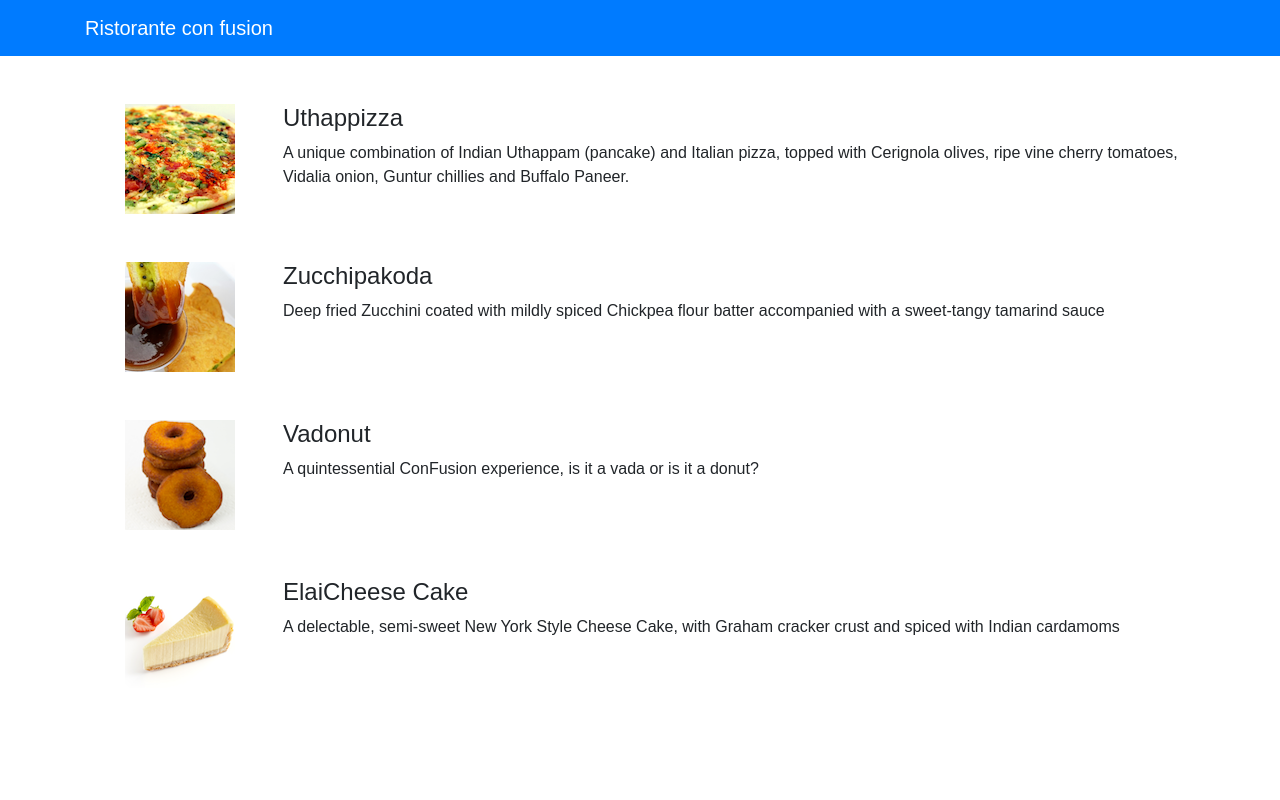
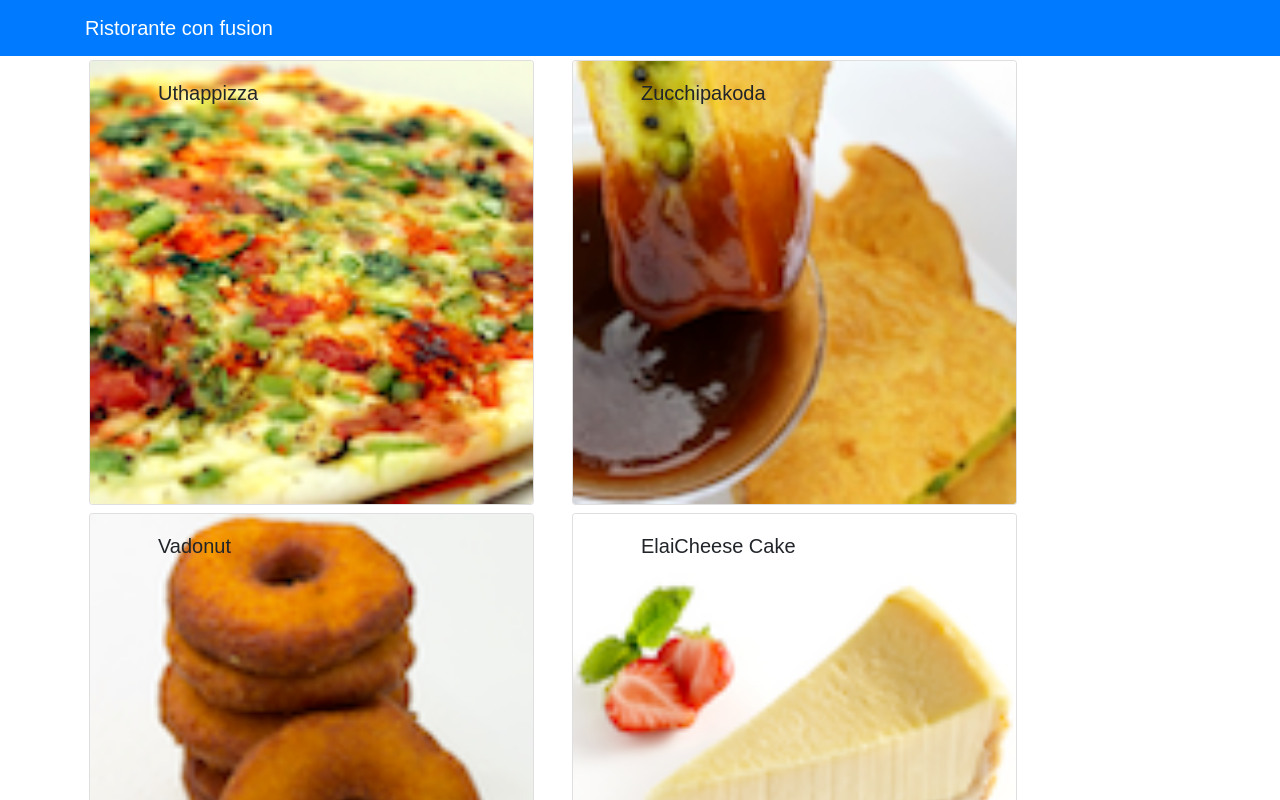
Before and after one commit to mohamed271220/hhkcWeek1, a React (Create React App) app: page / in a window 1280 px wide. Shown: the top 800 px of the page. Built offline with nearby package versions, Linux system fonts and the light colour scheme.

Commit message:
component pt2

```diff
--- a/src/App.js
+++ b/src/App.js
@@ -3,9 +3,18 @@
 import { Navbar, NavbarBrand } from 'reactstrap';
 import Menu from './components/menuComponent';
 import './App.css';
+import { DISHES } from './shared/dishes';
 
 
 class App extends Component {
+  constructor(props) {
+    super(props);
+
+    this.state={
+      dishes:DISHES
+    };
+  }
+
   render() {
     return (
       <div>
@@ -14,7 +23,7 @@
             <NavbarBrand href="/">Ristorante con fusion</NavbarBrand>
           </div>
         </Navbar>
-        <Menu />
+        <Menu dishes={this.state.dishes} />
       </div>
     );
   }
--- a/src/components/menuComponent.js
+++ b/src/components/menuComponent.js
@@ -1,77 +1,58 @@
 import React, { Component } from 'react';
-import { Media } from 'reactstrap';
+import { Card, CardImg, CardImgOverlay, CardBody, CardTitle,CardText } from 'reactstrap';
 
 class Menu extends Component {
 
     constructor(props) {
         super(props);
         this.state = {
-            dishes: [
-                {
-                    id: 0,
-                    name: 'Uthappizza',
-                    image: 'assets/images/uthappizza.png',
-                    category: 'mains',
-                    label: 'Hot',
-                    price: '4.99',
-                    description: 'A unique combination of Indian Uthappam (pancake) and Italian pizza, topped with Cerignola olives, ripe vine cherry tomatoes, Vidalia onion, Guntur chillies and Buffalo Paneer.'
-                },
-                {
-                    id: 1,
-                    name: 'Zucchipakoda',
-                    image: 'assets/images/zucchipakoda.png',
-                    category: 'appetizer',
-                    label: '',
-                    price: '1.99',
-                    description: 'Deep fried Zucchini coated with mildly spiced Chickpea flour batter accompanied with a sweet-tangy tamarind sauce'
-                },
-                {
-                    id: 2,
-                    name: 'Vadonut',
-                    image: 'assets/images/vadonut.png',
-                    category: 'appetizer',
-                    label: 'New',
-                    price: '1.99',
-                    description: 'A quintessential ConFusion experience, is it a vada or is it a donut?'
-                },
-                {
-                    id: 3,
-                    name: 'ElaiCheese Cake',
-                    image: 'assets/images/elaicheesecake.png',
-                    category: 'dessert',
-                    label: '',
-                    price: '2.99',
-                    description: 'A delectable, semi-sweet New York Style Cheese Cake, with Graham cracker crust and spiced with Indian cardamoms'
-                }
-
-            ]
+            selectedDish: null
+        }
+    }
+    onDishSelect(dish) {
+        this.setState({ selectedDish: dish })
+    }
+    renderDish(dish) {
+        if (dish != null) {
+            return (
+                <Card>
+                    < CardImg width="100%" src={dish.image} alt={dish.name} />
+                    <CardBody >
+                        <CardTitle heading>{dish.name}</CardTitle>
+                        <CardText >{dish.description}</CardText>
+                    </CardBody>
+                </Card>
+            )
+        }
+        else {
+            return (
+                <div></div>
+            )
         }
     }
     render() {
         //returns the corresponding html
-        const menu = this.state.dishes.map((dish) => {
+        const menu = this.props.dishes.map((dish) => {
             return (
-                <div key={dish.id} className='col-12 mt-5'>
+                <div key={dish.id} className='col-12 col-md-5 m-1'>
                     {/* key attribute to sub in the list Component */}
-                    <Media tag="li">
-                        <Media left middle>
-                            < Media object src={dish.image} alt={dish.name} />
-                        </Media>
-                        <Media body className="ml-5">
-                            <Media heading>{dish.name}</Media>
-                            <p>{dish.description}</p>
-                        </Media>
-                    </Media>
+                    <Card onClick={() => this.onDishSelect(dish)}>
+                        < CardImg width="100%" src={dish.image} alt={dish.name} />
+                        <CardImgOverlay body className="ml-5">
+                            <CardTitle heading>{dish.name}</CardTitle>
+                        </CardImgOverlay>
+                    </Card>
                 </div>
             );
         });
         return (
             <div className='container'>
                 <div className='row'>
-                    <Media list>
-                        {menu}
-                        {/* js var */}
-                    </Media>
+                    {menu}
+                    {/* js var */}
+                </div>
+                <div className='row'>
+                    {this.renderDish(this.state.selectedDish)}
                 </div>
             </div>
         );
--- /dev/null
+++ b/src/shared/dishes.js
@@ -0,0 +1,186 @@
+export const DISHES =
+    [
+        {
+        id: 0,
+        name:'Uthappizza',
+        image: 'assets/images/uthappizza.png',
+        category: 'mains',
+        label:'Hot',
+        price:'4.99',
+        description:'A unique combination of Indian Uthappam (pancake) and Italian pizza, topped with Cerignola olives, ripe vine cherry tomatoes, Vidalia onion, Guntur chillies and Buffalo Paneer.',
+        comments: [
+            {
+            id: 0,
+            rating: 5,
+            comment: "Imagine all the eatables, living in conFusion!",
+            author: "John Lemon",
+            date: "2012-10-16T17:57:28.556094Z"
+            },
+            {
+            id: 1,
+            rating: 4,
+            comment: "Sends anyone to heaven, I wish I could get my mother-in-law to eat it!",
+            author: "Paul McVites",
+            date: "2014-09-05T17:57:28.556094Z"
+            },
+            {
+            id: 2,
+            rating: 3,
+            comment: "Eat it, just eat it!",
+            author: "Michael Jaikishan",
+            date: "2015-02-13T17:57:28.556094Z"
+            },
+            {
+            id: 3,
+            rating: 4,
+            comment: "Ultimate, Reaching for the stars!",
+            author: "Ringo Starry",
+            date: "2013-12-02T17:57:28.556094Z"
+            },
+            {
+            id: 4,
+            rating: 2,
+            comment: "It's your birthday, we're gonna party!",
+            author: "25 Cent",
+            date: "2011-12-02T17:57:28.556094Z"
+            }
+        ]                        },
+        {
+        id: 1,
+        name:'Zucchipakoda',
+        image: 'assets/images/zucchipakoda.png',
+        category: 'appetizer',
+        label:'',
+        price:'1.99',
+        description:'Deep fried Zucchini coated with mildly spiced Chickpea flour batter accompanied with a sweet-tangy tamarind sauce',
+        comments: [
+            {
+            id: 0,
+            rating: 5,
+            comment: "Imagine all the eatables, living in conFusion!",
+            author: "John Lemon",
+            date: "2012-10-16T17:57:28.556094Z"
+            },
+            {
+            id: 1,
+            rating: 4,
+            comment: "Sends anyone to heaven, I wish I could get my mother-in-law to eat it!",
+            author: "Paul McVites",
+            date: "2014-09-05T17:57:28.556094Z"
+            },
+            {
+            id: 2,
+            rating: 3,
+            comment: "Eat it, just eat it!",
+            author: "Michael Jaikishan",
+            date: "2015-02-13T17:57:28.556094Z"
+            },
+            {
+            id: 3,
+            rating: 4,
+            comment: "Ultimate, Reaching for the stars!",
+            author: "Ringo Starry",
+            date: "2013-12-02T17:57:28.556094Z"
+            },
+            {
+            id: 4,
+            rating: 2,
+            comment: "It's your birthday, we're gonna party!",
+            author: "25 Cent",
+            date: "2011-12-02T17:57:28.556094Z"
+            }
+        ]
+        },
+        {
+        id: 2,
+        name:'Vadonut',
+        image: 'assets/images/vadonut.png',
+        category: 'appetizer',
+        label:'New',
+        price:'1.99',
+        description:'A quintessential ConFusion experience, is it a vada or is it a donut?',
+        comments: [
+            {
+            id: 0,
+            rating: 5,
+            comment: "Imagine all the eatables, living in conFusion!",
+            author: "John Lemon",
+            date: "2012-10-16T17:57:28.556094Z"
+            },
+            {
+            id: 1,
+            rating: 4,
+            comment: "Sends anyone to heaven, I wish I could get my mother-in-law to eat it!",
+            author: "Paul McVites",
+            date: "2014-09-05T17:57:28.556094Z"
+            },
+            {
+            id: 2,
+            rating: 3,
+            comment: "Eat it, just eat it!",
+            author: "Michael Jaikishan",
+            date: "2015-02-13T17:57:28.556094Z"
+            },
+            {
+            id: 3,
+            rating: 4,
+            comment: "Ultimate, Reaching for the stars!",
+            author: "Ringo Starry",
+            date: "2013-12-02T17:57:28.556094Z"
+            },
+            {
+            id: 4,
+            rating: 2,
+            comment: "It's your birthday, we're gonna party!",
+            author: "25 Cent",
+            date: "2011-12-02T17:57:28.556094Z"
+            }
+        ]
+        },
+        {
+        id: 3,
+        name:'ElaiCheese Cake',
+        image: 'assets/images/elaicheesecake.png',
+        category: 'dessert',
+        label:'',
+        price:'2.99',
+        description:'A delectable, semi-sweet New York Style Cheese Cake, with Graham cracker crust and spiced with Indian cardamoms',
+        comments: [
+            {
+            id: 0,
+            rating: 5,
+            comment: "Imagine all the eatables, living in conFusion!",
+            author: "John Lemon",
+            date: "2012-10-16T17:57:28.556094Z"
+            },
+            {
+            id: 1,
+            rating: 4,
+            comment: "Sends anyone to heaven, I wish I could get my mother-in-law to eat it!",
+            author: "Paul McVites",
+            date: "2014-09-05T17:57:28.556094Z"
+            },
+            {
+            id: 2,
+            rating: 3,
+            comment: "Eat it, just eat it!",
+            author: "Michael Jaikishan",
+            date: "2015-02-13T17:57:28.556094Z"
+            },
+            {
+            id: 3,
+            rating: 4,
+            comment: "Ultimate, Reaching for the stars!",
+            author: "Ringo Starry",
+            date: "2013-12-02T17:57:28.556094Z"
+            },
+            {
+            id: 4,
+            rating: 2,
+            comment: "It's your birthday, we're gonna party!",
+            author: "25 Cent",
+            date: "2011-12-02T17:57:28.556094Z"
+            }
+        ]
+        }
+    ];
```
Also changed, not shown: gittot.txt (added).
